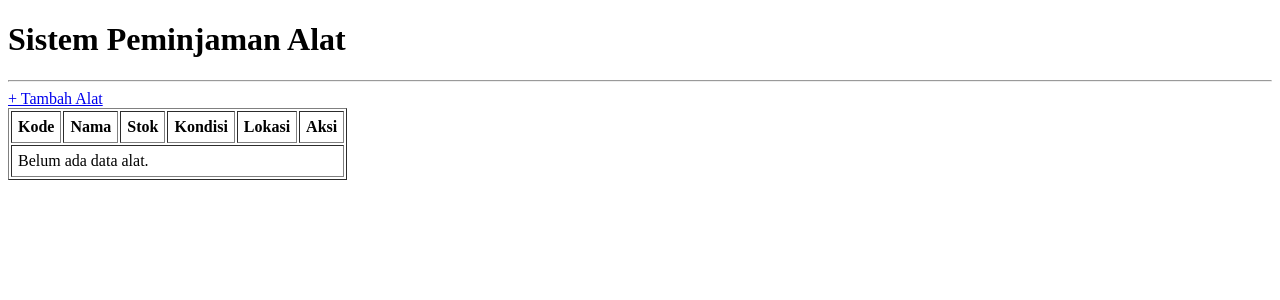
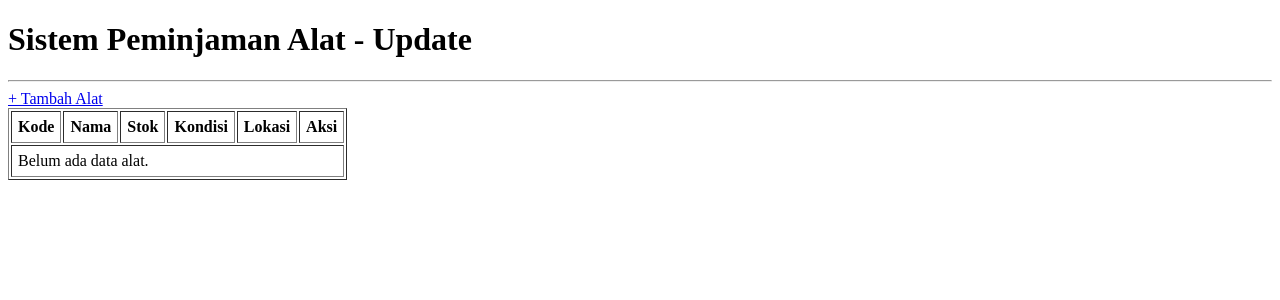
Before and after one commit to nasyaazalia/sipinjam, a Laravel app: page /alat in a window 1280 px wide. Shown: the top 300 px of the page. Run offline with Laravel 12, Linux system fonts and the light colour scheme; data that the repository does not hold is empty.

Commit message:
Update app.blade.php

```diff
--- a/resources/views/layouts/app.blade.php
+++ b/resources/views/layouts/app.blade.php
@@ -5,7 +5,7 @@
   <title>@yield('judul', 'Sistem Peminjaman Alat')</title>
 </head>
 <body>
-  <h1>Sistem Peminjaman Alat</h1>
+  <h1>Sistem Peminjaman Alat - Update</h1>
   <hr>
 
   <!-- Tempat di mana halaman lain (create, index, edit, dll) akan dimasukkan -->
```
